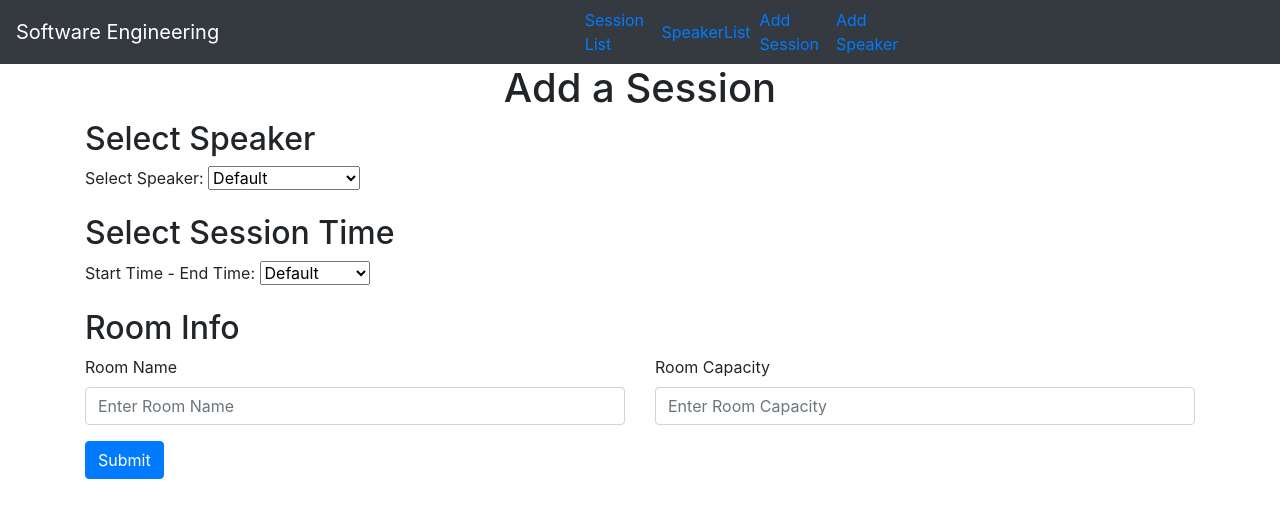
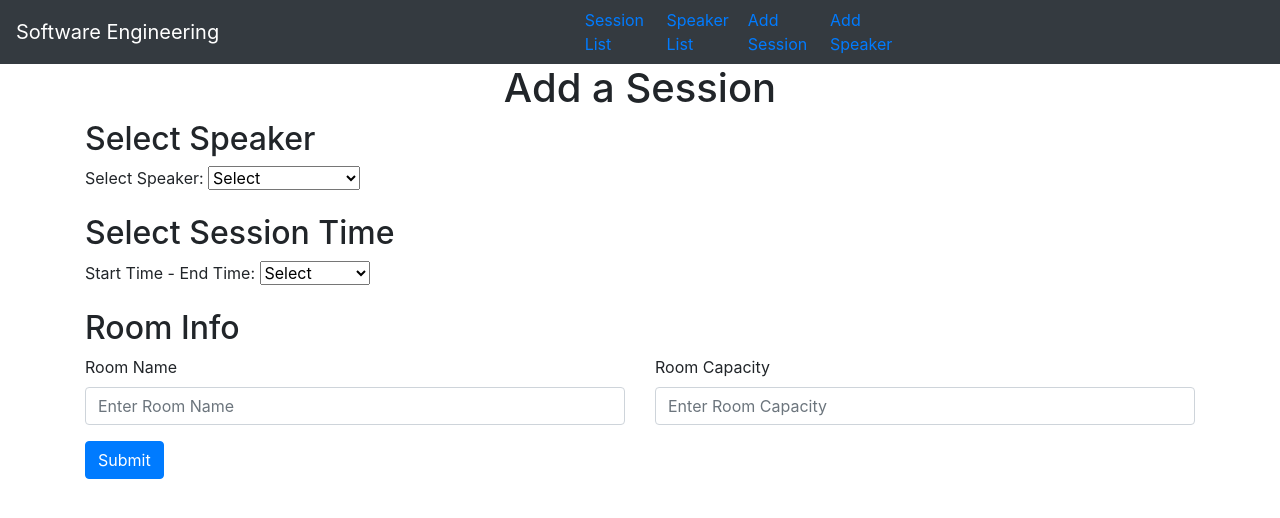
Before and after one commit to macmahoniatwit/YellowSoftwareEngineeringProject, a React (Create React App) app in the folder software_engineering/: page /AddSession in a window 1280 px wide. Shown: the top 518 px of the page. Built offline with nearby package versions, Linux system fonts and the light colour scheme.

Commit message:
Minor changes to the UE

```diff
--- a/software_engineering/src/App.js
+++ b/software_engineering/src/App.js
@@ -21,7 +21,7 @@ function App() {
         <Navbar.Brand href="/">Software Engineering</Navbar.Brand>
         <Nav className="justify-content-end">
             <div id="L1"><Link to="/ListSession">Session List</Link></div>
-            <Link to="/SpeakerList">SpeakerList&nbsp;&nbsp;</Link>
+            <Link to="/SpeakerList">Speaker List&nbsp;&nbsp;</Link>
             <Link to="/AddSession">Add Session&nbsp;&nbsp;</Link>
             <Link to="/AddSpeaker">Add Speaker&nbsp;&nbsp;</Link>
         </Nav>
--- a/software_engineering/src/components/AddSession.js
+++ b/software_engineering/src/components/AddSession.js
@@ -13,7 +13,7 @@ export default class AddSession extends Component {
               <Form.Group controlId="SelectSpeaker">
               <Form.Label>Select Speaker:&nbsp;</Form.Label>
                 <select name="Speaker" id="Speaker">
-                  <option value="Default" selected>Default</option>
+                  <option value="Default" selected>Select</option>
                   <option value="Victor">Victor Lemus</option>
                   <option value="Carlos">Carlos LastName</option>
                   <option value="Brian">Brian LastName</option>
@@ -29,7 +29,7 @@ export default class AddSession extends Component {
                 <Form.Group controlId="StartTime">
                   <Form.Label>Start Time - End Time:&nbsp;</Form.Label>
                   <select name="Speaker" id="Speaker">
-                    <option value="Default" selected>Default</option>
+                    <option value="Default" selected>Select</option>
                     <option value="9AM-10AM">9AM-10AM</option>
                     <option value="10AM-11AM">10AM-11AM</option>
                     <option value="11AM-12PM">11AM-12PM</option>
--- a/software_engineering/src/components/AddSpeaker.js
+++ b/software_engineering/src/components/AddSpeaker.js
@@ -6,7 +6,7 @@ export default class AddSpeaker extends Component {
       <div>
         <h1 className="text-center">Add a Speaker</h1>
         <Container>
-          <h2 className="text-Left"> Speaker Info</h2>
+          <h2 className="text-Left">Speaker Info</h2>
           <Row>
             <Col>
               <Form>
--- a/software_engineering/src/components/SpeakerList.js
+++ b/software_engineering/src/components/SpeakerList.js
@@ -35,7 +35,7 @@ export default class SpeakerList extends Component {
             <td><a href="">xxx-xxx-xxxx</a></td>
           </tr>
         </tbody>
-</Table>
+        </Table>
       </div>
         );
     }
--- a/software_engineering/src/components/ViewSession.js
+++ b/software_engineering/src/components/ViewSession.js
@@ -7,7 +7,7 @@ export default class ViewSession extends Component {
         <h1 className="text-center">Session View</h1>
         <Container>
         <Button variant="primary">Edit</Button>
-        <h2 className="text-Left"> Select Speaker</h2>
+        <h2 className="text-Left">Select Speaker</h2>
           <Row>
             <Col>
             <Form>
@@ -22,7 +22,7 @@ export default class ViewSession extends Component {
             </Form>
             </Col>
           </Row>
-          <h2 className="text-Left"> Select Session Time</h2>
+          <h2 className="text-Left">Select Session Time</h2>
           <Row>
             <Col>
               <Form>
@@ -38,7 +38,7 @@ export default class ViewSession extends Component {
               </Form>
             </Col>
           </Row>
-          <h2 className="text-Left"> Room Info</h2>
+          <h2 className="text-Left">Room Info</h2>
           <Row>
             <Col>
               <Form>
--- a/software_engineering/src/components/ViewSpeaker.js
+++ b/software_engineering/src/components/ViewSpeaker.js
@@ -7,7 +7,7 @@ export default class ViewSpeaker extends Component {
         <h1 className="text-center">Speaker View</h1>
         <Container>
           <Button variant="primary">Edit</Button>
-          <h2 className="text-Left"> Speaker Info</h2>
+          <h2 className="text-Left">Speaker Info</h2>
           <Row>
             <Col>
               <Form>
```
Also changed, not shown: 1 other file (tests, documents, lock files or other folders).
